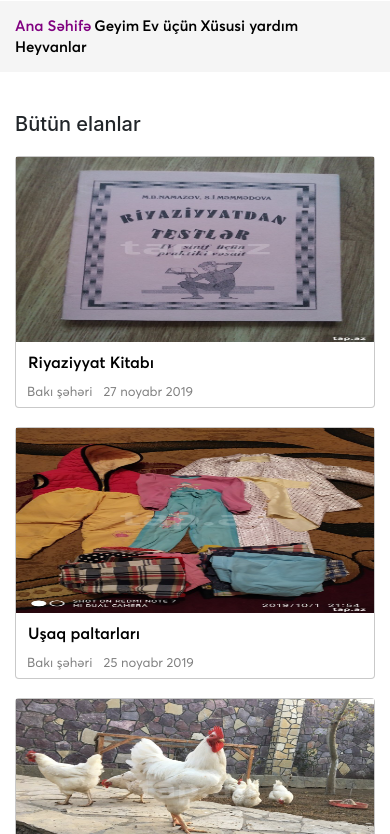
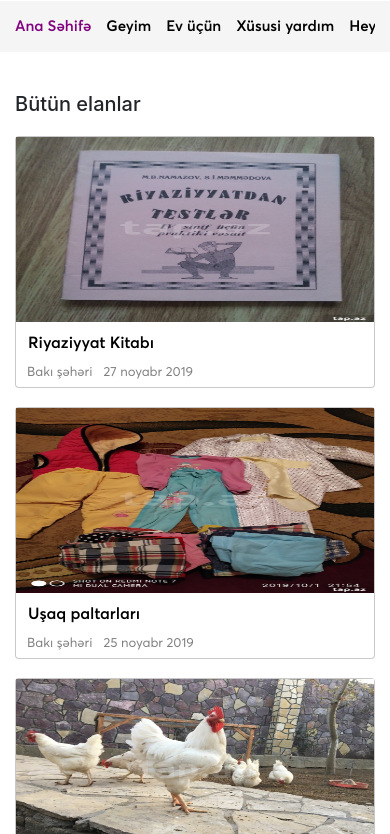
Before and after one commit to ReactProjectTeam/ReactProject, a React app: page / in a window 390 px wide. Shown: the part 123-957 px from the top of the page. Built offline with nearby package versions, Linux system fonts and the light colour scheme; a web font is replaced by a local one.

Commit message:
menu edit

```diff
--- a/src/scss/_header.scss
+++ b/src/scss/_header.scss
@@ -106,6 +106,9 @@ header{
         padding: 15px 0;
         nav{
             ul{
+                display: flex;
+                flex-wrap: nowrap;
+                overflow-x: auto;
                 padding-left: 0;
                 margin-left: 0;
                 margin-bottom: 0;
@@ -113,7 +116,7 @@ header{
                     display: inline-block;
                     list-style: none;
                     margin-right: 30px;
-
+                    flex: 0 0 auto;
                     a{
                         text-decoration:none;
                         font-family: Averta;
@@ -170,7 +173,7 @@ header{
     header{
         nav{
             li{
-                margin-right: 3px !important;
+                margin-right: 15px !important;
             }
         }
     }
```
